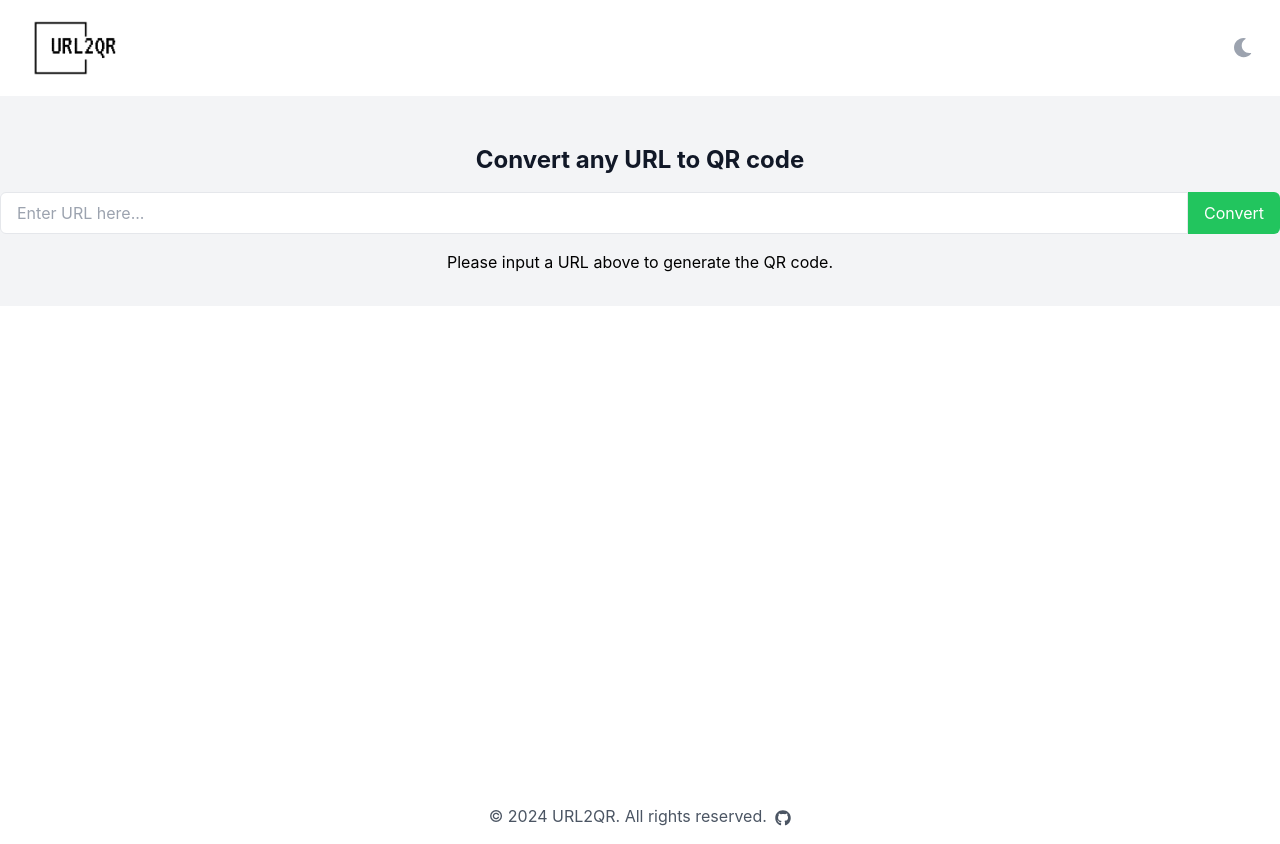
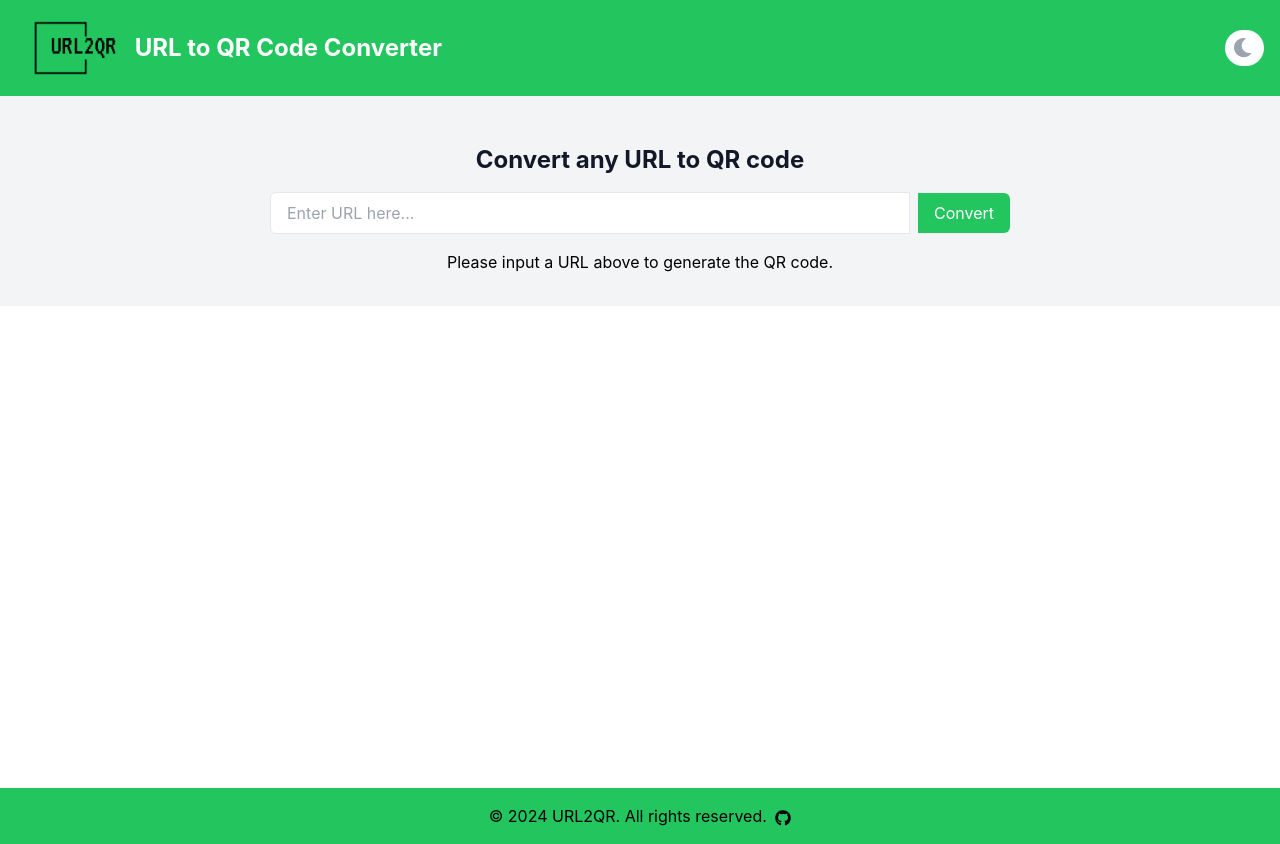
Before and after one commit to Elvissunguti/URL2QR, a React (Create React App) app: page / in a window 1280 px wide. Built offline with nearby package versions, Linux system fonts and the light colour scheme.

Commit message:
added stylings

```diff
--- a/src/Components/Footer/Footer.jsx
+++ b/src/Components/Footer/Footer.jsx
@@ -6,7 +6,7 @@ const Footer = ({ darkMode }) => {
 
 
     return (
-        <footer className={`bg-${darkMode ? 'gray-800' : 'gray-200'} py-4 absolute w-full -bottom-11 ${darkMode ? 'text-white' : 'text-gray-600'}`}>
+        <footer className={`bg-${darkMode ? 'gray-800' : 'green-500'} py-4 absolute w-full -bottom-11 ${darkMode ? 'text-white' : 'text-black'}`}>
             <div className="container mx-auto text-center">
                 <p>© {new Date().getFullYear()} URL2QR. All rights reserved. <a href="https://github.com/Elvissunguti/URL2QR.git" target="_blank" rel="noopener noreferrer"><FaGithub className="inline-block ml-1" /></a></p>
             </div>
--- a/src/Components/MainPage/MainPage.jsx
+++ b/src/Components/MainPage/MainPage.jsx
@@ -68,18 +68,18 @@ const MainPage = ({ darkMode }) => {
         <section className={`py-8 ${darkMode ? 'bg-gray-800' : 'bg-gray-100'}`}>
         <div className="container mx-auto text-center">
             <h1 className={`text-2xl my-4 font-bold ${darkMode ? 'text-white' : 'text-gray-900'}`}>Convert any URL to QR code</h1>
-            <div className={`flex mb-4 ${darkMode ? 'text-white' : 'text-gray-900'}`}>
+            <div className={`flex flex-row items-center justify-center mb-4 ${darkMode ? 'text-white' : 'text-gray-900'}`}>
                 <input
                     type="url"
                     name="url"
                     onChange={handleUrlChange}
                     value={url}
                     placeholder="Enter URL here..."
-                    className={`px-4 py-2 border border-${darkMode ? 'gray-700' : 'gray-300'} rounded-l-md focus:outline-none focus:ring-2 focus:ring-${darkMode ? 'blue-500' : 'blue-200'} flex-grow ${darkMode ? 'bg-gray-700 text-white' : 'bg-white text-black'}`}
+                    className={`px-4 py-2 border border-${darkMode ? 'gray-700' : 'gray-300'} rounded-l-md focus:outline-none focus:ring-2 focus:ring-${darkMode ? 'blue-500' : 'blue-200'} sm:w-48 lg:w-1/2 ${darkMode ? 'bg-gray-700 text-white' : 'bg-white text-black'}`}
                 />
                 <button
                     onClick={generateQRCode}
-                    className={` text-white bg-green-500 px-4 py-2 rounded-r-md hover:bg-${darkMode ? 'green-800' : 'blue-600'} focus:outline-none focus:ring-2 focus:ring-${darkMode ? 'green-500' : 'blue-200'}`}
+                    className={` text-white bg-green-500 ml-2 px-4 py-2 rounded-r-md hover:bg-${darkMode ? 'green-800' : 'blue-600'} focus:outline-none focus:ring-2 focus:ring-${darkMode ? 'green-500' : 'blue-200'}`}
                 >
                     Convert
                 </button>
--- a/src/Components/Navbar/Navbar.jsx
+++ b/src/Components/Navbar/Navbar.jsx
@@ -12,7 +12,7 @@ const Navbar = ({ darkMode, toggleMode }) => {
 
 
     return (
-        <nav className={`bg-${darkMode ? 'gray-800' : 'blue-500'} p-4 flex justify-between items-center`}>
+        <nav className={`bg-${darkMode ? 'gray-800' : 'green-500'} p-4 flex justify-between items-center`}>
             <div className="flex items-center">
                 <img
                     src={logoSrc}
```
Also changed, not shown: 1 other file (tests, documents, lock files or other folders).
